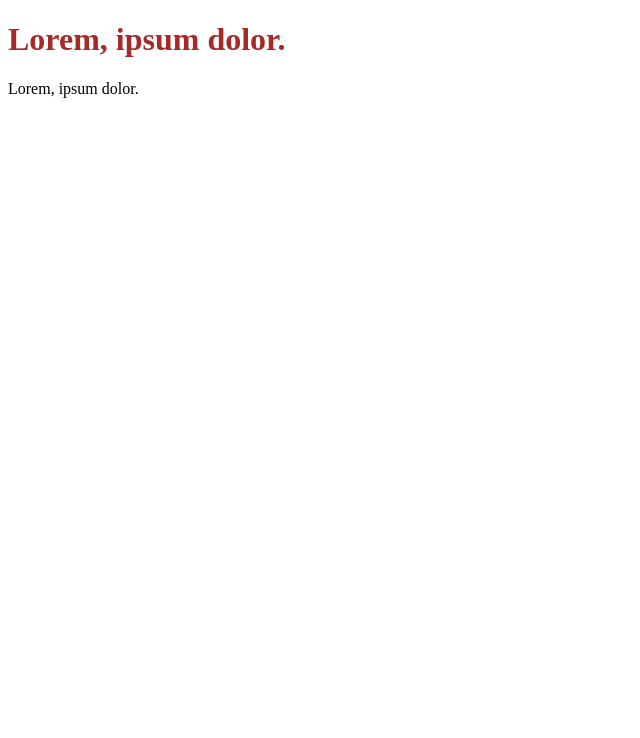
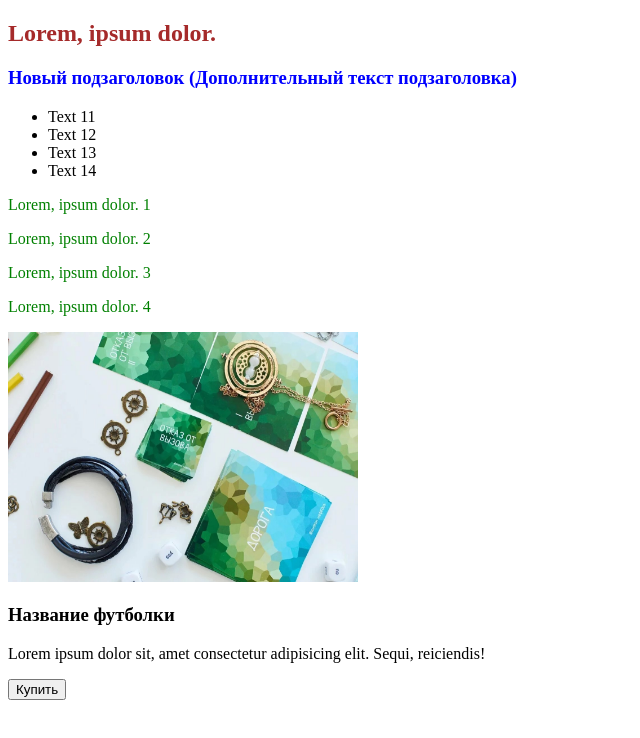
Before and after one commit to Pavel-Korbman/-JavaScript_2, a plain HTML site: page 1_Lect/index.html in a window 1280 px wide. Shown: the whole page, without its empty margins (0-640 px from the left). Drawn offline with Linux system fonts and the light colour scheme.

Commit message:
1 лекция

```diff
--- a/1_Lect/index.html
+++ b/1_Lect/index.html
@@ -9,10 +9,32 @@
 </head>
 
 <body>
-    <h1 class="title">Lorem, ipsum dolor.</h1>
-    <p class="text">Lorem, ipsum dolor.</p>
+    <section class="titles">
+        <h1 class="title">Lorem, ipsum dolor.</h1>
+        <h2 id="subTitle">Lorem ipsum dolor sit.</h2>
+    </section>
 
+    <ul>
+        <li class="list">Text 11</li>
+        <li class="list">Text 12</li>
+        <li class="list">Text 13</li>
+        <li class="list">Text 14</li>
+    </ul>
+    <p class="text">Lorem, ipsum dolor. 1</p>
+    <p class="text">Lorem, ipsum dolor. 2</p>
+    <p class="text">Lorem, ipsum dolor. 3</p>
+    <p class="text">Lorem, ipsum dolor. 4</p>
 
+    <div class="product">
+        <img class="product__img" width="350" height="250" src="img/1.jpg" alt="photo product">
+        <h3>Название футболки</h3>
+        <p class="content">Lorem ipsum dolor sit, amet consectetur adipisicing elit. Sequi, reiciendis!</p>
+        <button class="btn">Купить</button>
+    </div>
+
+    <script>
+
+    </script>
     <script src="scrypt.js"></script>
 </body>
 
--- a/1_Lect/scrypt.js
+++ b/1_Lect/scrypt.js
@@ -0,0 +1,86 @@
+// Присвоение переменной значений из тэгов с querySelector, querySelectorAll
+
+// const heading = document.querySelector('.title');
+// const text = document.querySelectorAll('.text');
+// // for (const element of text) {
+// //     console.log(element);
+// // }
+// text.forEach(element => {
+//     console.log(element);
+// });
+// //console.log(heading);
+// //console.log(text);
+
+// Присвоение переменной значений из тэгов с getElementById, getElementsByClassName, getElementsByTagName
+
+// const heading_1 = document.getElementById('subTitle');
+// const heading_2 = document.querySelector('#subTitle');
+// const list_1 = document.getElementsByClassName('list');
+// const list_QS = document.querySelectorAll('.list');
+// const list_TN = document.getElementsByTagName('li');
+// // console.log(heading_1);
+// // console.log(heading_2);
+// console.log(list_1);
+// console.log(list_QS);
+// console.log(list_TN);
+
+// heading_1.textContent = 'Заголовок сайта';
+
+// Создание элементов createElement
+
+// Добавление элементов в HTML
+
+const titlesElements = document.querySelector('.titles');
+
+const newElement = document.createElement('h3');
+newElement.textContent = 'Новый подзаголовок';
+
+titlesElements.appendChild(newElement);
+
+// Добавление текста к элементу
+
+// const newText = document.createTextNode(' (Дополнительный текст подзаголовка)');
+// newElement.appendChild(newText);
+
+newElement.appendChild(document.createTextNode(' (Дополнительный текст подзаголовка)'));
+
+// Удаление элемента
+
+const oldHeading = document.querySelector('#subTitle');
+oldHeading.remove();
+
+// Клонирование элемента
+
+// Node.cloneNode(); //- без дочерних узлов
+// Node.cloneNode(true); //- c дочерними узлами
+
+// Замена элемента
+
+// parentNode.replaceChild(newChild, oldChild);
+
+// const divElement = document.createElement('div');
+// const paragraphElement = document.createElement('p');
+// divElement.appendChild(paragraphElement);
+
+// const spanElement = document.createElement('span');
+// const strongElement = document.createElement('strong');
+// paragraphElement.replaceWith(spanElement, strongElement);
+
+
+// Привязка к клику
+
+const buttonElement = document.querySelector('.btn');
+const textCont = document.querySelector('.content');
+const photoEl = document.querySelector('.product__img');
+
+const textEl = document.createElement('p');
+textEl.textContent = ' Тут любой текст и его много';
+
+photoEl.onclick = function() {
+    photoEl.src = 'img/2.jpg';
+}
+
+buttonElement.onclick = function() {
+    buttonElement.textContent = 'Товар в корзине';
+    textCont.appendChild(textEl);
+}
--- a/1_Lect/style.css
+++ b/1_Lect/style.css
@@ -1,3 +1,10 @@
-h1{
+.titles {
+    color: blue;
+}
+.title {
     color: brown;
 }
+
+.text {
+    color: green;
+}
```
Also changed, not shown: 1_Lect/img/1.jpg (added), 1_Lect/img/2.jpg (added).
